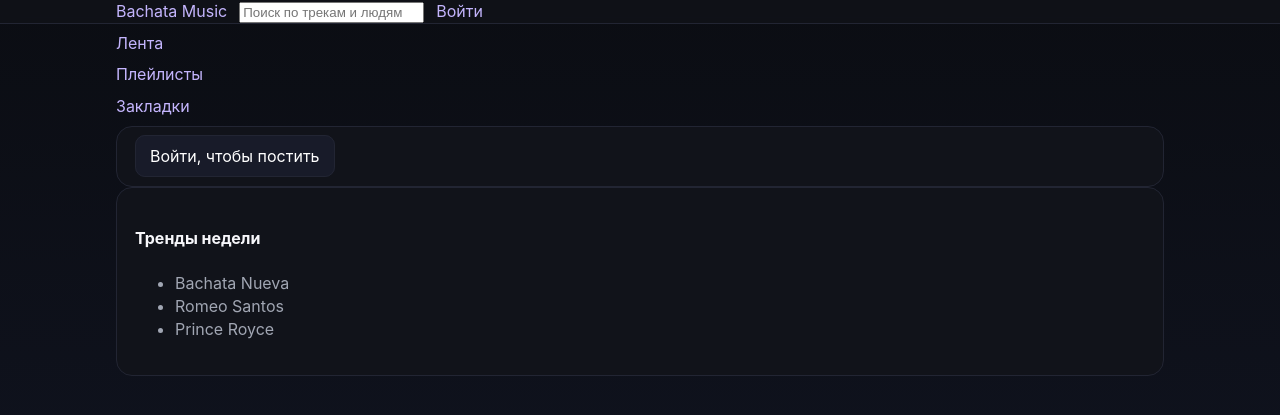
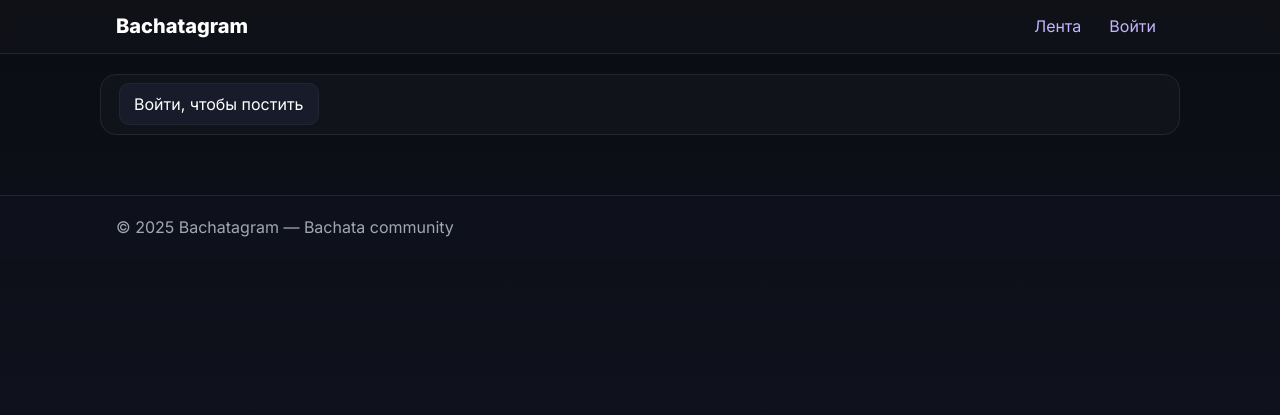
Before and after one commit to djdoodlez-gif/Bachata-music, a Flask app: template templates/feed.htm in a window 1280 px wide. Shown: the top 415 px of the page. Run offline with Flask 3, Linux system fonts and the light colour scheme; the template is opened without the code that fills it, so the values that code supplies are empty.

Commit message:
Update base.html

```diff
--- a/templates/base.html
+++ b/templates/base.html
@@ -3,53 +3,31 @@
 <head>
   <meta charset="utf-8"/>
   <meta name="viewport" content="width=device-width, initial-scale=1"/>
-  <title>{% block title %}Bachata Music{% endblock %}</title>
+  <title>{{ title or "Bachatagram" }}</title>
   <link href="{{ url_for('static', filename='styles.css') }}" rel="stylesheet"/>
+  <link rel="preconnect" href="https://fonts.googleapis.com">
+  <link rel="preconnect" href="https://fonts.gstatic.com" crossorigin>
+  <link href="https://fonts.googleapis.com/css2?family=Inter:wght@400;600;800&display=swap" rel="stylesheet">
 </head>
 <body>
 <header class="topbar">
-    <div class="container row center-v">
-      <div class="logo"><a href="{{ url_for('index') }}">Bachata Music</a></div>
-      <form class="search">
-        <input placeholder="Поиск по трекам и людям" />
-      </form>
-      <nav class="topnav">
-        {% if current_user.is_authenticated %}
-          <a href="{{ url_for('profile', username=current_user.username) }}">@{{ current_user.username }}</a>
-          <a href="{{ url_for('logout') }}">Выйти</a>
-        {% else %}
+  <div class="container row between center-v">
+    <a class="brand" href="{{ url_for('home') }}">Bachatagram</a>
+    <nav class="nav row">
+      <a href="{{ url_for('feed') }}">Лента</a>
       <a href="{{ url_for('auth') }}">Войти</a>
-        {% endif %}
     </nav>
   </div>
 </header>
 
-  <main class="container grid">
-    <aside class="left">
-      <ul class="menu">
-        <li><a href="{{ url_for('index') }}">Лента</a></li>
-        {% if current_user.is_authenticated %}
-          <li><a href="{{ url_for('profile', username=current_user.username) }}">Профиль</a></li>
-        {% endif %}
-        <li><a href="#">Плейлисты</a></li>
-        <li><a href="#">Закладки</a></li>
-      </ul>
-    </aside>
+<main class="container page">
+  {% block content %}{% endblock %}
+</main>
 
-    <section class="center">
-      {% block content %}{% endblock %}
-    </section>
-
-    <aside class="right">
-      <div class="card">
-        <h4>Тренды недели</h4>
-        <ul class="muted">
-          <li>Bachata Nueva</li>
-          <li>Romeo Santos</li>
-          <li>Prince Royce</li>
-        </ul>
+<footer class="footer">
+  <div class="container">
+    © {{ 2025 }} Bachatagram — Bachata community
   </div>
-    </aside>
-  </main>
+</footer>
 </body>
 </html>
```
Lines whose indentation alone changed are shown as unchanged.
